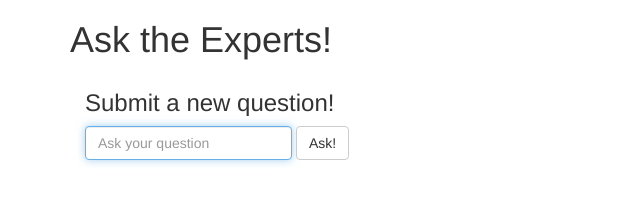
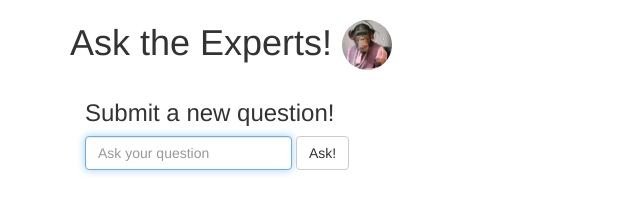
Before and after one commit to imattice/ask_the_experts, a plain HTML site: page index.html in a window 1280 px wide. Shown: the whole page, without its empty margins (0-640 px from the left). Drawn offline with nearby package versions, Linux system fonts and the light colour scheme.

Commit message:
add icons for voting.

```diff
--- /dev/null
+++ b/css/styles.css
@@ -0,0 +1,7 @@
+#monkey{
+    position: static;
+    display: inline;
+    border-radius:100%;
+    height: 50px;
+    width: 50px;
+}
--- a/index.html
+++ b/index.html
@@ -6,6 +6,7 @@
         <script src="lib/angular-ui-router.js"></script>
         <script src="app.js"></script>
         <link href="https://maxcdn.bootstrapcdn.com/bootstrap/3.3.5/css/bootstrap.min.css" rel="stylesheet">
+        <link href='/css/styles.css' rel='stylesheet'>
         <script src='controllers/AnswersController.js'></script>
         <script src='controllers/QuestionsController.js'></script>
         <script src='services/QuestionsFactory.js'></script>
--- a/partials/questions.html
+++ b/partials/questions.html
@@ -11,8 +11,9 @@
 
 
 <!-- title -->
-<h1>Ask the Experts!</h1>
-
+<h1>Ask the Experts!
+<img id='monkey' src='../css/Monkey.jpeg'>
+</h1>
 
 <!-- form for adding a new question -->
     <div class='col-md-4'>
```
Also changed, not shown: partials/specificQuestion.html (+3 -0 lines), css/Monkey.jpeg (added), css/Poo-50.png (added), 1 other file.
